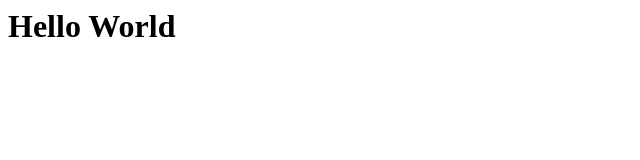
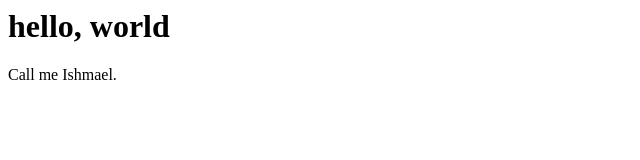
Before and after one commit to sure71/website, a plain HTML site: page index.html in a window 1280 px wide. Shown: the whole page, without its empty margins (0-640 px from the left). Drawn offline with Linux system fonts and the light colour scheme.

Commit message:
Add some HTML structure

```diff
--- a/index.html
+++ b/index.html
@@ -1 +1,10 @@
-<h1>Hello World</h1>
+<! DOCTYPE html>
+<html>
+   <head>
+     <title></title>
+   </head>
+   <body>
+     <h1>hello, world</h1>
+     <p>Call me Ishmael.</p>
+   </body>
+ </html>
```
